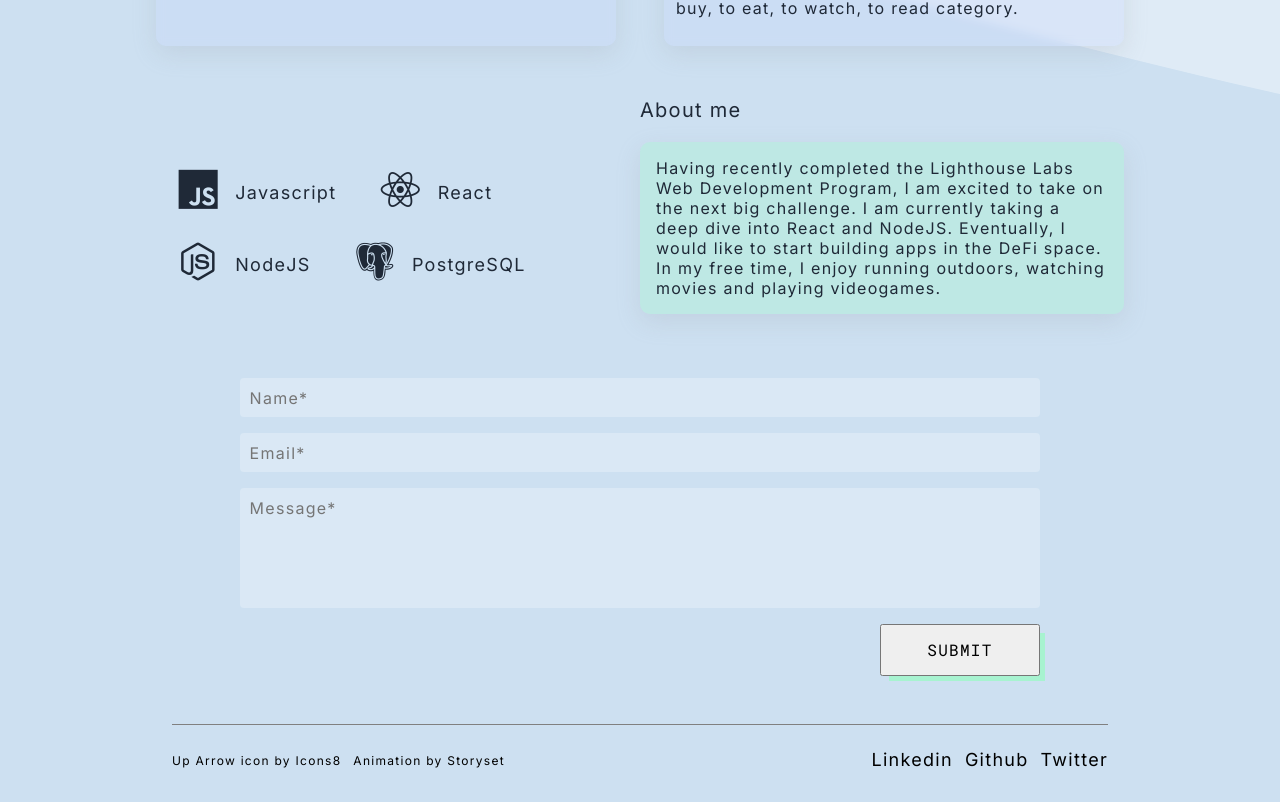
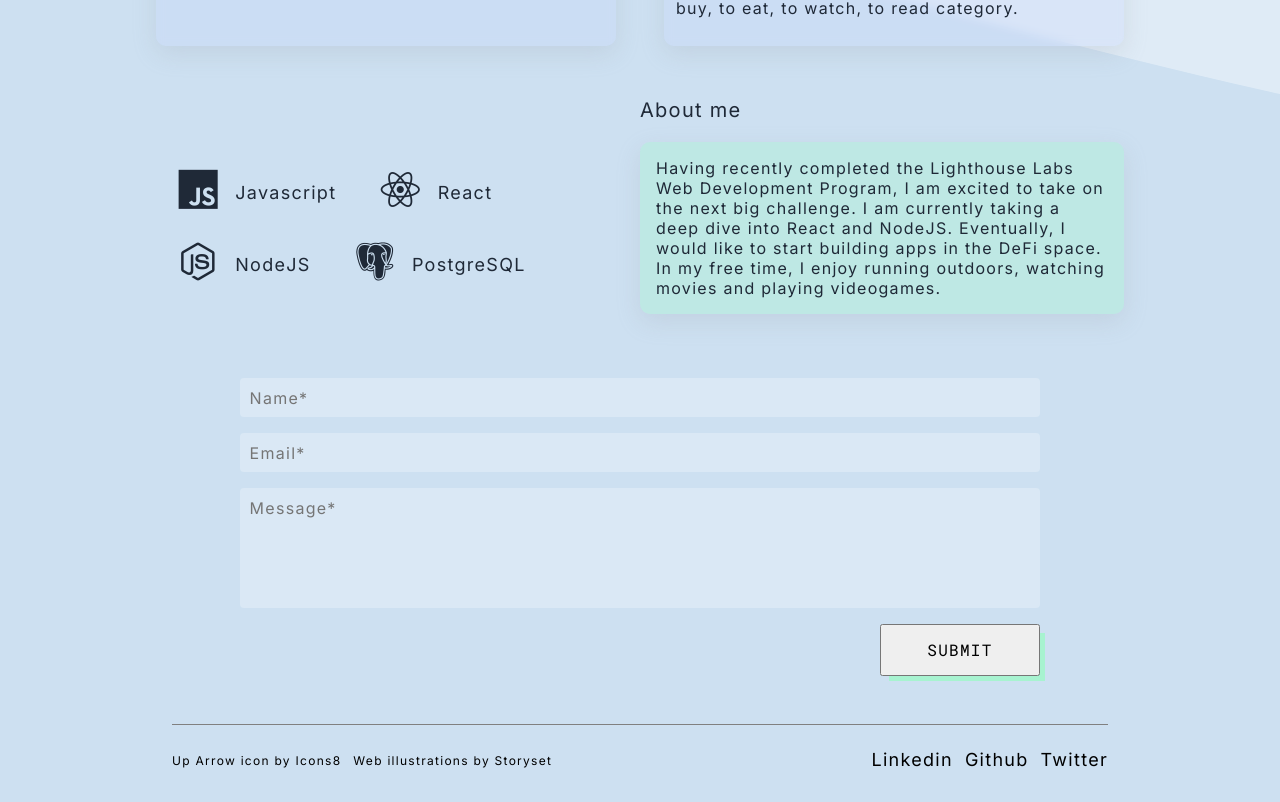
Before and after one commit to WebDevBernard/Portfolio, a Next.js app: page / in a window 1280 px wide. Shown: the part 1213-2015 px from the top of the page. Built offline with nearby package versions, Linux system fonts and the light colour scheme.

Commit message:
update image

```diff
--- a/components/Hero/Hero.js
+++ b/components/Hero/Hero.js
@@ -27,7 +27,7 @@ export default function Hero({ scrollContact }) {
             <img
               className={classes.picture}
               src={
-                "https://raw.githubusercontent.com/WebDevBernard/Portfolio/81f6841a50e44af90bc2e73f2ca7736da29bce7a/docs/programming-animate.svg"
+                "https://raw.githubusercontent.com/WebDevBernard/Portfolio/d1228b41f206f9c0e7adaa7052cb248cf0138c38/docs/programming-animate.svg"
               }
             />
           </div>
--- a/components/Layout/Footer.js
+++ b/components/Layout/Footer.js
@@ -14,11 +14,11 @@ export default function Footer() {
 
         <a
           className={classes.slideup}
-          href="https://storyset.com/illustration/programming/amico/"
+          href="https://storyset.com/web"
           target="_blank"
           rel="noreferrer"
         >
-          Animation by Storyset
+          Web illustrations by Storyset
         </a>
       </div>
       <div>
```
